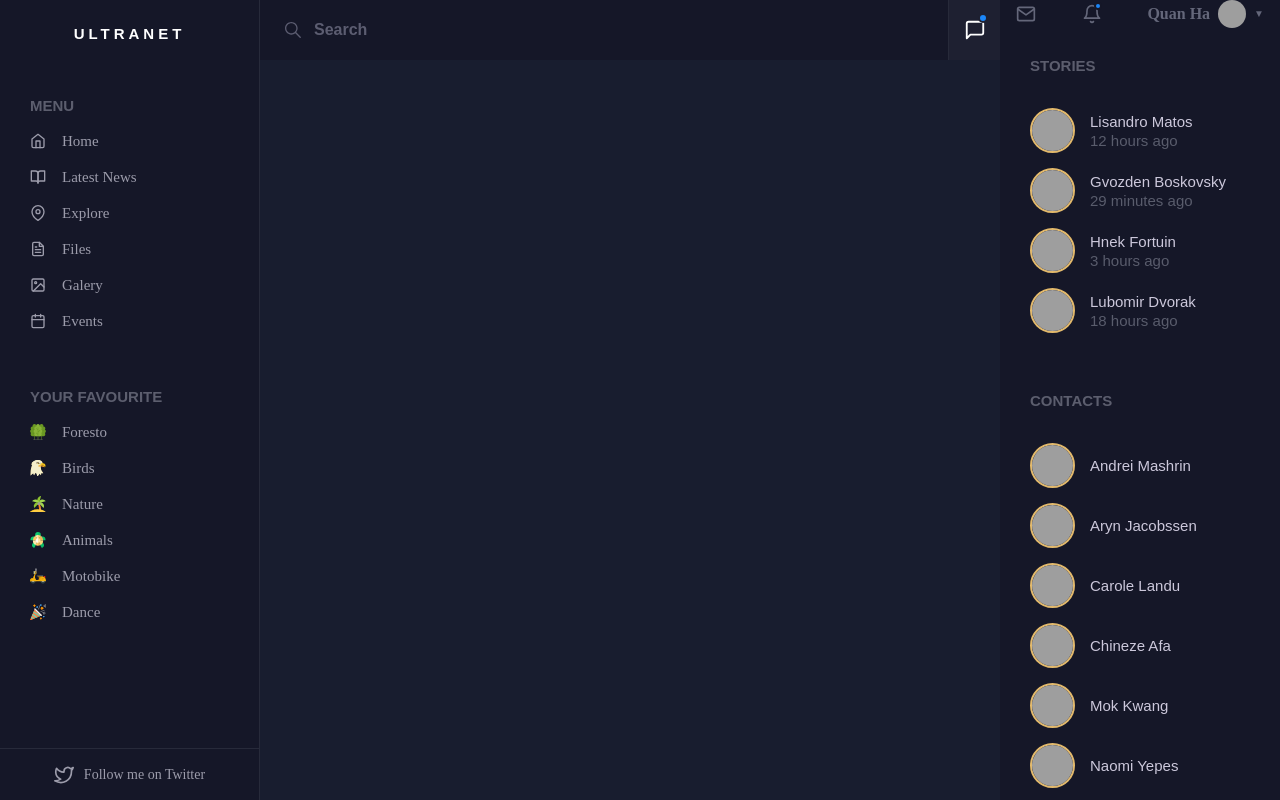
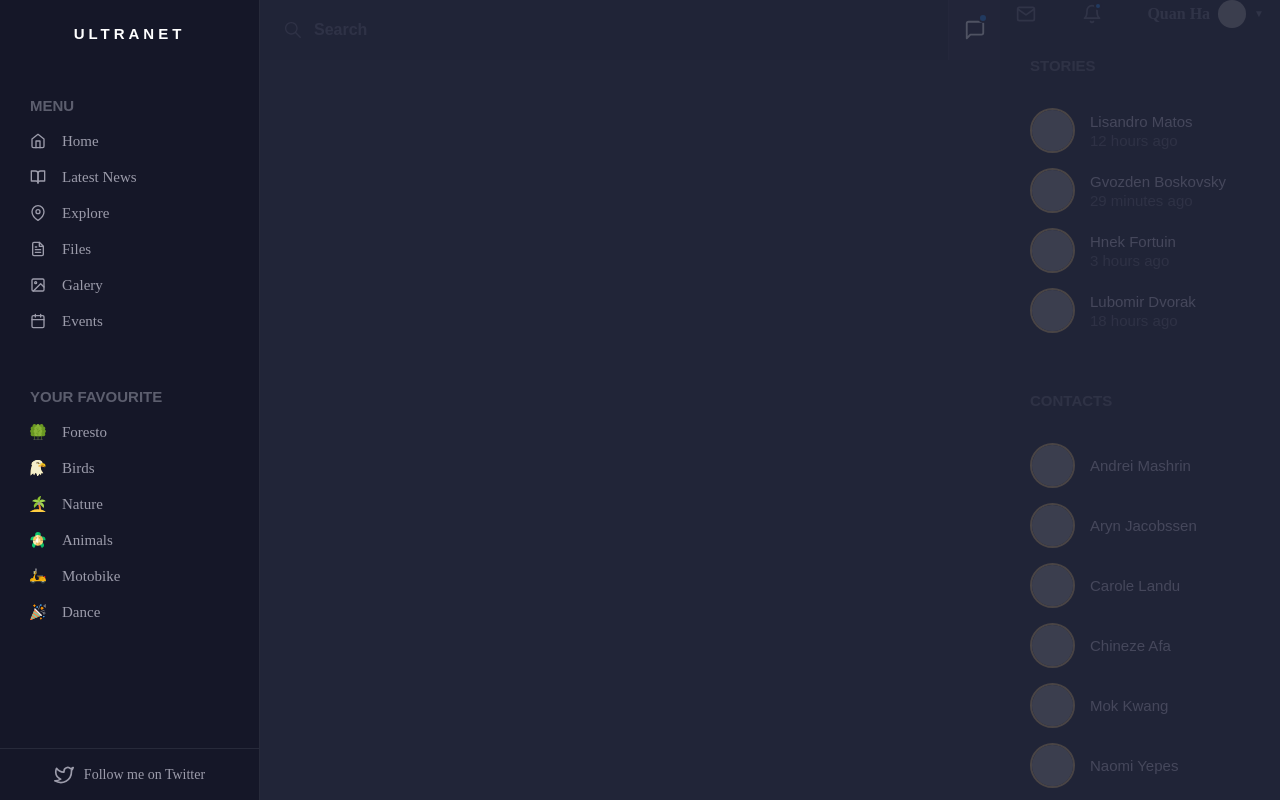
Before and after one commit to aquariusCCA/ResponsiveSocialPlatformUI, a Vue app: page / in a window 1280 px wide. Built offline with nearby package versions, Linux system fonts and the light colour scheme; grey boxes are pictures that could not be loaded.

Commit message:
fix: 修正右邊側邊欄開啟時，無法顯示 Overlay 組件

```diff
--- a/src/components/Overlay.vue
+++ b/src/components/Overlay.vue
@@ -12,11 +12,16 @@ import { useAppStore } from '@/stores/app';
 import { storeToRefs } from 'pinia';
 
 const appStore = useAppStore();
-const { isOverlayOpen, isLeftSidebarOpen, isRightSidebarOpen } = storeToRefs(appStore);
+const {
+  isOverlayOpen,
+  isLeftSidebarOpen,
+  isRightSidebarOpen,
+  isMobile,
+} = storeToRefs(appStore);
 const { toggleLeftSidebar, toggleRightSidebar } = appStore;
 
 const toggleOverlay = () => {
-    if (isLeftSidebarOpen.value) {
+    if (isLeftSidebarOpen.value && isMobile.value) {
         toggleLeftSidebar();
     }
     if (isRightSidebarOpen.value) {
@@ -27,22 +32,22 @@ const toggleOverlay = () => {
 
 <style scoped lang="scss">
 .overlay {
-    visibility: hidden;
     position: fixed;
     top: 0;
     left: 0;
     width: 100%;
     height: 100%;
     background-color: rgba(36, 39, 59, 0.8);
+    transform: scale(1.1);
     opacity: 0;
     pointer-events: none;
-    transition: 0.3s;
+    transition: transform 0.3s ease, opacity 0.3s ease;
 
     &.active {
-        visibility: visible;
+        transform: scale(1);
+        opacity: 1;
+        pointer-events: auto;
         z-index: 3;
-        opacity: 1;
-        pointer-events: all;
     }
 }
 </style>
--- a/src/stores/app.ts
+++ b/src/stores/app.ts
@@ -1,4 +1,4 @@
-import { ref, watch, computed } from "vue";
+import { ref, watch, computed, onMounted } from "vue";
 import { defineStore } from "pinia";
 import { useWindowSize } from "@vueuse/core";
 
@@ -9,18 +9,25 @@ export const useAppStore = defineStore("app", () => {
   // 是否展開右邊側欄
   const isRightSidebarOpen = ref(false);
 
-  const isOverlayOpen = computed(() => {
-    // 當左邊側欄或右邊側欄展開時，overlay 也應該展開
-    // 但是如果寬度大於等於 1024px，則不展開 overlay
-    return (isLeftSidebarOpen.value || isRightSidebarOpen.value) && width.value < 1024;
-  });
-
   const { width } = useWindowSize();
 
-  watch(width, (newWidth) => {
-    isLeftSidebarOpen.value = newWidth >= 1024;
-    isRightSidebarOpen.value = newWidth >= 1024;
-  }, { immediate: true });
+  watch(
+    width,
+    (newWidth) => {
+      isLeftSidebarOpen.value = newWidth >= 1024;
+      isRightSidebarOpen.value = newWidth > 1024;
+    },
+    { immediate: true }
+  );
+
+  const isMobile = computed(() => width.value < 1024);
+  const isTablet = computed(() => width.value >= 1024 && width.value < 1440);
+  const isOverlayOpen = computed(() =>
+    // 如果是手機，左邊側欄或右邊側欄開啟則顯示覆蓋層
+    (isMobile.value && (isLeftSidebarOpen.value || isRightSidebarOpen.value)) ||
+    // 如果是平板，右邊側欄開啟則顯示覆蓋層
+    (isTablet.value && isRightSidebarOpen.value)
+  );
 
   function toggleLeftSidebar() {
     isLeftSidebarOpen.value = !isLeftSidebarOpen.value;
@@ -33,6 +40,7 @@ export const useAppStore = defineStore("app", () => {
   return {
     isLeftSidebarOpen,
     isRightSidebarOpen,
+    isMobile,
     isOverlayOpen,
     toggleLeftSidebar,
     toggleRightSidebar,
```
